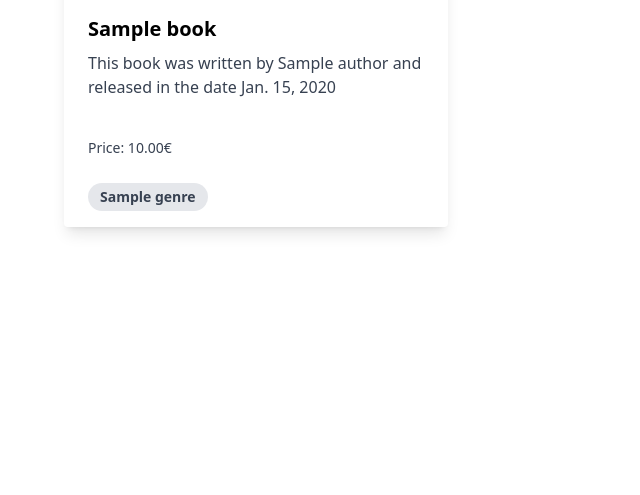
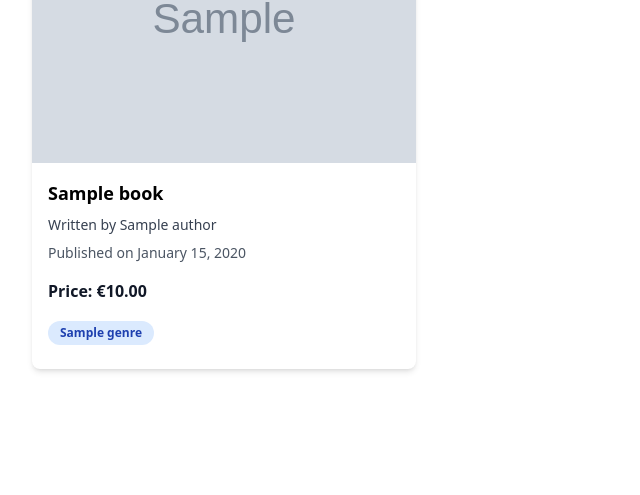
Before and after one commit to DavidOrtegaFarrerons/django-bookstore-inventory-system, a Django app: template books/templates/books/home.html in a window 1280 px wide. Shown: the part 305-800 px from the top of the page, without its empty margins (0-640 px from the left). Run offline with Django 5.2, Linux system fonts and the light colour scheme; tables that the repository leaves empty hold one stand-in row (values such as "Sample post"); the template is opened without the code that fills it: values that come from a table or form of the project are taken from there, most other values are stand-ins (such as "Sample title", 1, 10 or a date in 2020); grey boxes marked "Sample" are stand-in pictures; some libraries are stand-ins or nearby versions.

Commit message:
Add django unfold for better admin view. Added isbn and book_cover fields to Book model. Moved redundant calls from services.py to model.py and views.py. Added custom validation in admin to check that a given isbn returns a cover, if it does it also adds it to the model, otherwise a ValidationError is sent. Add new detail page.

```diff
--- a/books/models.py
+++ b/books/models.py
@@ -22,6 +22,8 @@ class Book(models.Model):
     genres = models.ManyToManyField(Genre, related_name='books')
     pub_date = models.DateField(null=True, blank=True)
     price = models.DecimalField(max_digits=10, decimal_places=2)
+    isbn = models.CharField(max_length=255)
+    book_cover = models.URLField(null=True, blank=True)
 
     def __str__(self):
         return self.title
--- a/books/repositories/book_repository.py
+++ b/books/repositories/book_repository.py
@@ -6,3 +6,7 @@ class BookRepository:
     @staticmethod
     def get_all_books_by_pub_date():
         return Book.objects.all().order_by("-pub_date")
+
+    @staticmethod
+    def get_book_by_id(book_id):
+        return Book.objects.get(pk=book_id)
--- a/books/templates/books/home.html
+++ b/books/templates/books/home.html
@@ -1,31 +1,36 @@
 {% extends "base.html" %}
 
 {% block body %}
-<div class="grid grid-flow-col auto-cols-max p-16">
-
+<div class="container mx-auto p-8">
+    <h1 class="text-3xl font-bold text-center mb-8">Available Books</h1>
+    <div class="grid grid-cols-1 sm:grid-cols-2 md:grid-cols-3 gap-8">
         {% for book in books %}
-        <div class="max-w-sm rounded overflow-hidden shadow-lg">
-          <img class="w-full h-40" width="300" height="150" src="https://plus.unsplash.com/premium_photo-1677187301660-5e557d9c0724?q=80&w=2200&auto=format&fit=crop&ixlib=rb-4.0.3&ixid=M3wxMjA3fDB8MHxwaG90by1wYWdlfHx8fGVufDB8fHx8fA%3D%3D" alt="Sunset in the mountains">
-          <div class="px-6 py-4">
-            <div class="font-bold text-xl mb-2">{{ book.title }}</div>
-            <p class="text-gray-700 text-base">
-                This book was written by {{ book.author }} and released in the date {{ book.pub_date }}
+            <a href="{% url 'books:detail' book.id %}" class="block hover:shadow-lg transition-shadow duration-200">
+                <div class="bg-white rounded-lg overflow-hidden shadow-md">
+                    <img
+                        class="w-full h-full object-cover"
+                        src="{{ book.book_cover|default:'https://via.placeholder.com/300x150?text=No+Cover' }}"
+                        alt="Cover of {{ book.title }}">
+                    <div class="p-4">
+                        <h2 class="font-bold text-lg mb-2">{{ book.title }}</h2>
+                        <p class="text-gray-700 text-sm mb-2">
+                            Written by <span class="font-medium">{{ book.author }}</span>
                         </p>
+                        <p class="text-gray-600 text-sm mb-4">
+                            Published on {{ book.pub_date|date:"F j, Y" }}
+                        </p>
+                        <p class="text-gray-900 font-semibold">Price: €{{ book.price }}</p>
                     </div>
-            <div class="mt-1 px-6 pt-4 pb-2 flex justify-between">
-              <div>
-                <span class="text-sm text-gray-700">
-                <span aria-hidden="true" class="absolute inset-0"></span>
-                Price: {{ book.price }}€
+                    <div class="px-4 pb-4">
+                        {% for genre in book.genres.all %}
+                            <span class="inline-block bg-blue-100 text-blue-800 rounded-full px-3 py-1 text-xs font-semibold mr-2 mb-2">
+                                {{ genre.name }}
                             </span>
-              </div>
-            </div>
-          <div class="px-6 pt-4 pb-2">
-              {% for genre in book.genres.all %}
-                    <span class="inline-block bg-gray-200 rounded-full px-3 py-1 text-sm font-semibold text-gray-700 mr-2 mb-2">{{ genre.name }}</span>
                         {% endfor %}
                     </div>
                 </div>
+            </a>
         {% endfor %}
     </div>
+</div>
 {% endblock body %}
--- a/books/urls.py
+++ b/books/urls.py
@@ -2,8 +2,9 @@ from django.urls import path
 
 from books import views
 
-app_name = 'books'
+app_name = "books"
 
 urlpatterns = [
-    path('', views.home, name="home")
+    path("", views.home, name="home"),
+    path("<int:book_id>/", views.detail, name="detail")
 ]
```
Also changed, not shown: books/admin.py (+30 -4 lines), books/services.py (+14 -3 lines), books/templates/books/detail.html (added, +56 -0 lines), books/test/test_book_repository.py (+8 -0 lines), books/views.py (+7 -3 lines), bookstore_inventory_system/settings.py (+7 -0 lines), books/migrations/0005_book_book_cover_book_isbn.py (added). Lines whose indentation alone changed are shown as unchanged.
